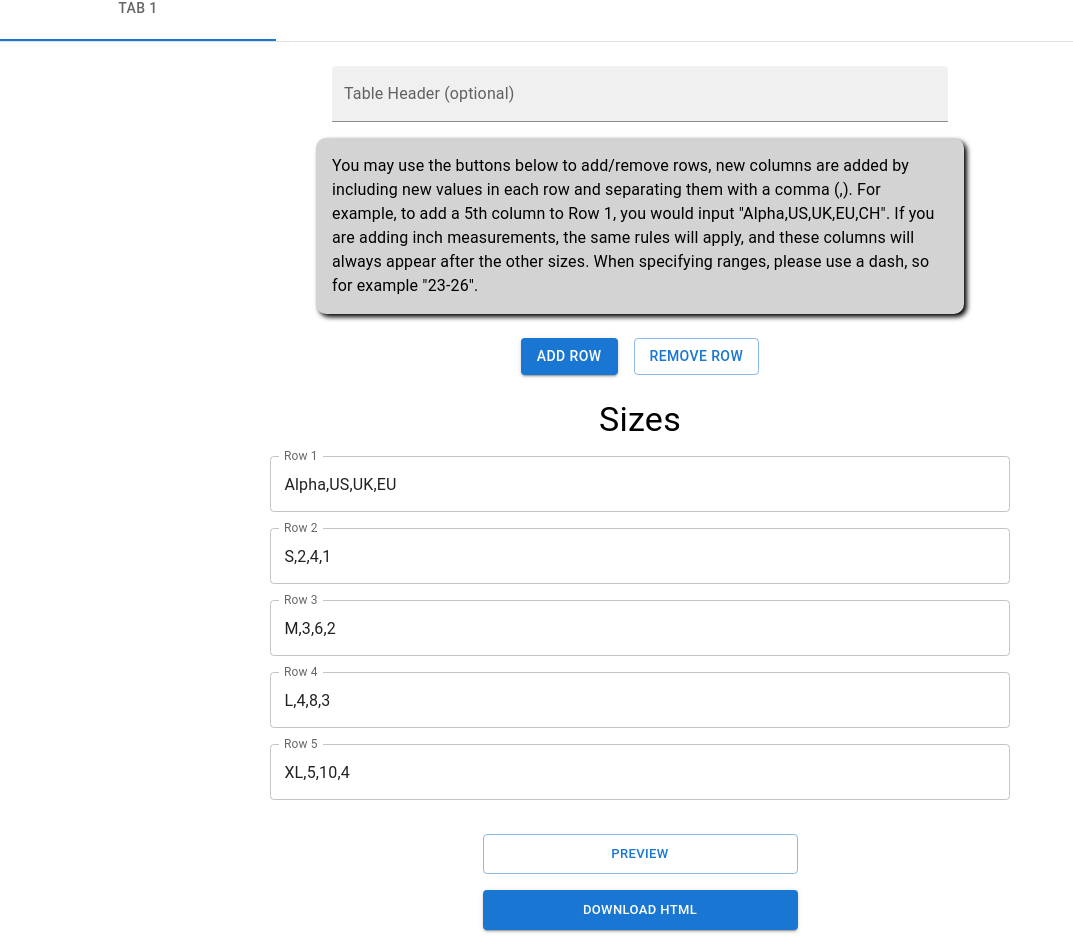
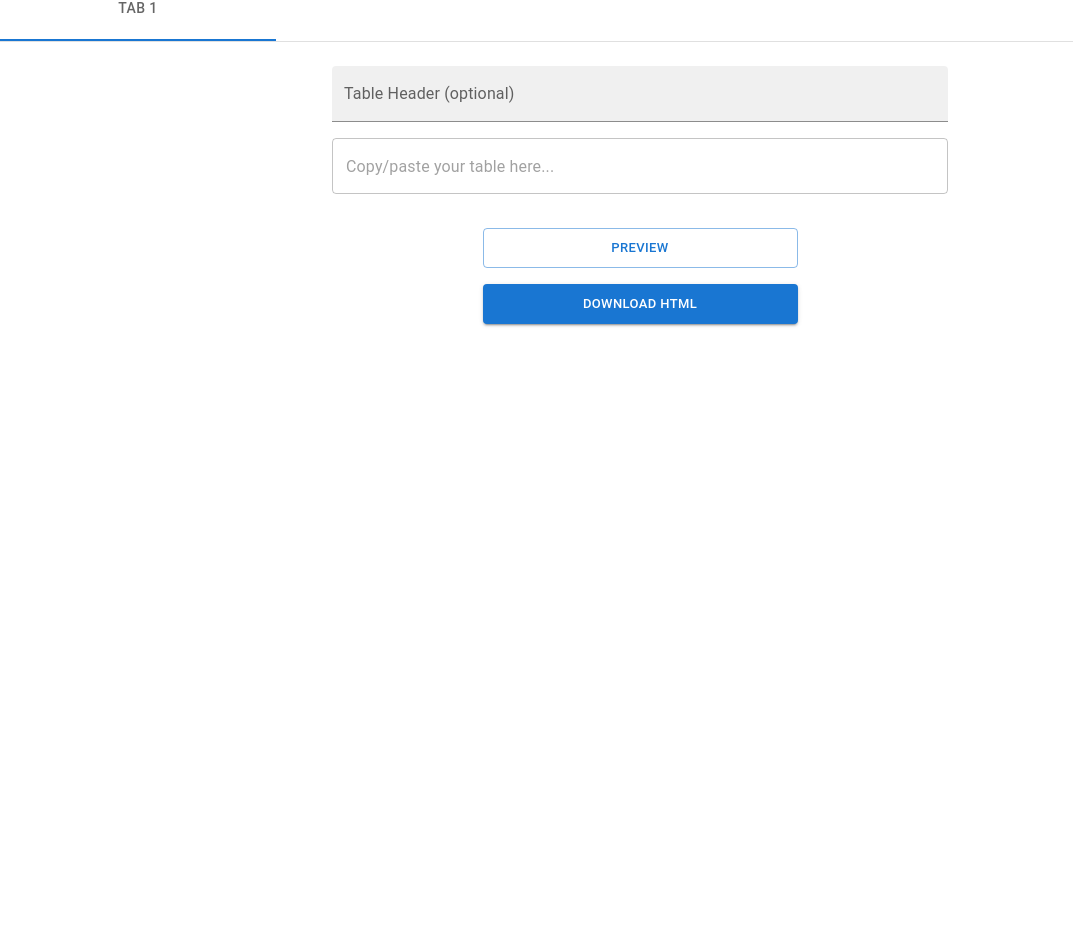
Before and after one commit to brandodo/size-guide-automation, a React (Create React App) app: page / in a window 1280 px wide. Shown: the part 753-1693 px from the top of the page, without its empty margins (0-1073 px from the left). After the commit the page ends 1087 px from the top, so only its background shows below. Built offline with nearby package versions, Linux system fonts and the light colour scheme.

Commit message:
WIP - implement textarea and use tab & new line spacing to capture data

```diff
--- a/package.json
+++ b/package.json
@@ -11,8 +11,11 @@
     "@testing-library/jest-dom": "^5.16.4",
     "@testing-library/react": "^13.3.0",
     "@testing-library/user-event": "^13.5.0",
+    "draft-js": "^0.11.7",
+    "mui-rte": "^2.0.1",
     "react": "^18.2.0",
     "react-dom": "^18.2.0",
+    "react-draft-wysiwyg": "^1.14.7",
     "react-scripts": "5.0.1",
     "web-vitals": "^2.1.4"
   },
--- a/src/App.js
+++ b/src/App.js
@@ -13,7 +13,10 @@ const App = () => {
   const [french, setFrench] = useState(false);
   const [tabs, setTabs] = useState([
     {
-      tabname: "TAB 1",
+      tabnameEN: "TAB 1",
+      tabnameFR: "TAB 1",
+      rowsInches: [[]],
+      rowsCenti: [[]],
       rows: [
         ["Alpha", "US", "UK", "EU"],
         ["S", "2", "4", "1"],
@@ -86,14 +89,14 @@ const App = () => {
         toggle={toggle}
         convert={convert}
         french={french}
-        tabs={french ? tabsFR : tabs}
+        tabs={tabs}
         setPim={setPim}
         setHeader={setHeader}
         setSubHeader={setSubHeader}
         setToggle={setToggle}
         setConvert={setConvert}
         setFrench={setFrench}
-        setTabs={french ? setTabsFR : setTabs}
+        setTabs={setTabs}
       />
       <Actions
         pim={pim}
--- a/src/components/TableForm/CategoryTabs.js
+++ b/src/components/TableForm/CategoryTabs.js
@@ -21,51 +21,25 @@ const CategoryTabs = ({ tabs, convert, setTabs, french }) => {
           id="filled-basic"
           label={`tab-${index + 1} name`}
           variant="filled"
-          value={tab.tabname}
+          value={french ? tab.tabnameFR : tab.tabnameEN}
           sx={{ width: "70%", margin: 2 }}
           onChange={(e) => {
             const temp = [...tabs];
-            temp[index].tabname = e.target.value;
+            french
+              ? (temp[index].tabnameFR = e.target.value)
+              : (temp[index].tabnameEN = e.target.value);
 
             setTabs(temp);
           }}
         />
         <Tab
-          label={tab.tabname}
+          label={french ? tab.tabnameFR : tab.tabnameEN}
           value={index}
           onClick={() => setCurrentTab(index)}
         />
       </Box>
     );
   });
-
-  const addRow = (tabIndex) => {
-    const temp = [...tabs];
-    temp[tabIndex].rows.push(["S", "1", "2", "3"]);
-    french
-      ? temp[tabIndex].inches.push(["20-22", "21"])
-      : temp[tabIndex].inches.push(["20-22", "21"]);
-
-    setTabs(temp);
-  };
-
-  const removeRow = (tabIndex) => {
-    const temp = [...tabs];
-    temp[tabIndex].rows.pop();
-    temp[tabIndex].inches.pop();
-
-    setTabs(temp);
-  };
-
-  const updateRows = (input, inchInput, tabIndex, rowIndex) => {
-    const temp = [...tabs];
-    if (input || input === "") temp[tabIndex].rows[rowIndex] = input.split(",");
-
-    if (inchInput || inchInput === "")
-      temp[tabIndex].inches[rowIndex] = inchInput.split(",");
-
-    setTabs(temp);
-  };
 
   const updateTableName = (input, index) => {
     const temp = [...tabs];
@@ -84,12 +58,9 @@ const CategoryTabs = ({ tabs, convert, setTabs, french }) => {
         inches={tab.inches}
         header={tab.header ? tab.header : ""}
         convert={convert}
-        changeHandler={updateRows}
         updateTableName={updateTableName}
-        addRow={addRow}
-        removeRow={removeRow}
       >
-        {tab.tabname}
+        {french ? tab.tabnameFR : tab.tabnameEN}
       </TabPanel>
     );
   });
@@ -98,41 +69,10 @@ const CategoryTabs = ({ tabs, convert, setTabs, french }) => {
     const temp = [...tabs];
     const tempLen = temp.length;
 
-    french
-      ? temp.push({
-          tabname: `TAB ${tempLen + 1}`,
-          rows: [
-            ["Taille", "US", "UK", "EU"],
-            ["S", "2", "4", "1"],
-            ["M", "3", "6", "2"],
-            ["L", "4", "8", "3"],
-            ["XL", "5", "10", "4"],
-          ],
-          inches: [
-            ["Poitrine (Pouces)", "Taille (Pouces)"],
-            ["20-22", "21"],
-            ["23-25", "22"],
-            ["26-28", "23"],
-            ["29-31", "24"],
-          ],
-        })
-      : temp.push({
-          tabname: `TAB ${tempLen + 1}`,
-          rows: [
-            ["Alpha", "US", "UK", "EU"],
-            ["S", "2", "4", "1"],
-            ["M", "3", "6", "2"],
-            ["L", "4", "8", "3"],
-            ["XL", "5", "10", "4"],
-          ],
-          inches: [
-            ["Chest(Inches)", "Waist(Inches)"],
-            ["20-22", "21"],
-            ["23-25", "22"],
-            ["26-28", "23"],
-            ["29-31", "24"],
-          ],
-        });
+    temp.push({
+      tabnameFR: `TAB ${tempLen + 1}`,
+      tabnameEN: `TAB ${tempLen + 1}`,
+    });
 
     setTabs(temp);
   };
--- a/src/components/TableForm/TabPanel.js
+++ b/src/components/TableForm/TabPanel.js
@@ -1,4 +1,4 @@
-import React from "react";
+import React, { useState } from "react";
 import { Box, Typography, TextField, Button } from "@mui/material";
 
 const TabPanel = ({
@@ -13,29 +13,15 @@ const TabPanel = ({
   addRow,
   removeRow,
 }) => {
-  const inputRows = rows.map((row, ind) => {
-    return (
-      <TextField
-        value={row.join(",")}
-        sx={{ width: "60%" }}
-        label={`Row ${ind + 1}`}
-        onChange={(e) => changeHandler(e.target.value, false, index, ind)}
-      />
-    );
-  });
+  const [text, setText] = useState("");
 
-  const inchRows = inches.map((inch, ind) => {
-    return (
-      <TextField
-        value={inch.join(",")}
-        sx={{ width: "60%" }}
-        label={`Row ${ind + 1}`}
-        onChange={(e) => changeHandler(false, e.target.value, index, ind)}
-      />
-    );
-  });
-
-  const rowWidth = convert ? "50%" : "100%";
+  const updateText = (e) => {
+    const input = e.target.value;
+    const rows = input.split("\n");
+    const cells = rows.map((row) => row.split("\t"));
+    console.log(cells);
+    setText(e.target.value);
+  };
 
   return (
     <div
@@ -60,72 +46,22 @@ const TabPanel = ({
             sx={{ width: "50%", alignSelf: "center" }}
             onChange={(e) => updateTableName(e.target.value, index)}
           />
-          <Typography
-            sx={{
-              textAlign: "left",
-              alignSelf: "center",
-              width: "50%",
-              p: 2,
-              backgroundColor: "lightgrey",
-              borderRadius: "10px",
-              boxShadow: "3px 3px 5px black",
-            }}
-          >
-            You may use the buttons below to add/remove rows, new columns are
-            added by including new values in each row and separating them with a
-            comma (,). For example, to add a 5th column to Row 1, you would
-            input "Alpha,US,UK,EU,CH". If you are adding inch measurements, the
-            same rules will apply, and these columns will always appear after
-            the other sizes. When specifying ranges, please use a dash, so for
-            example "23-26".
-          </Typography>
-          <Box sx={{ display: "flex", justifyContent: "center" }}>
-            <Button variant="contained" onClick={() => addRow(index)}>
-              Add Row
-            </Button>
-            <Button variant="outlined" onClick={() => removeRow(index)}>
-              Remove Row
-            </Button>
-          </Box>
-          <Box sx={{ display: "flex", gap: 2 }}>
-            <Box
-              sx={{
-                display: "flex",
-                alignItems: convert ? "flex-end" : "center",
-                flexDirection: "column",
-                gap: 2,
-                width: rowWidth,
-              }}
-            >
-              <Box
-                sx={{ display: "flex", justifyContent: "center", width: "50%" }}
-              >
-                <Typography variant="h4">Sizes</Typography>
-              </Box>
-              {inputRows}
-            </Box>
-            {convert && (
-              <Box
-                sx={{
-                  display: "flex",
-                  alignItems: "flex-start",
-                  flexDirection: "column",
-                  gap: 2,
-                  width: "50%",
-                }}
-              >
-                <Box
-                  sx={{
-                    display: "flex",
-                    justifyContent: "center",
-                    width: "50%",
-                  }}
-                >
-                  <Typography variant="h4">Inches</Typography>
-                </Box>
-                {inchRows}
-              </Box>
-            )}
+
+          <Box sx={{ display: "flex", gap: 2, justifyContent: "center" }}>
+            <TextField
+              multiline
+              onChange={updateText}
+              value={text}
+              placeholder="Copy/paste your table here..."
+              sx={{ width: "50%" }}
+            />
+            {/* <TextField
+              multiline
+              onChange={updateText}
+              value={text}
+              placeholder="Copy/paste your table here..."
+              sx={{ width: "50%" }}
+            /> */}
           </Box>
         </Box>
       )}
--- a/src/components/TableForm/TableForm.js
+++ b/src/components/TableForm/TableForm.js
@@ -45,9 +45,6 @@ const TableForm = ({
         <SettingToggle toggle={toggle} setToggle={setToggle}>
           More than 6 columns?
         </SettingToggle>
-        <SettingToggle toggle={convert} setToggle={setConvert}>
-          {french ? "PO/CM Required?" : "IN/CM Required?"}
-        </SettingToggle>
       </Box>
       <HeaderInput
         pim={pim}
```
Also changed, not shown: 1 other file (tests, documents, lock files or other folders).
